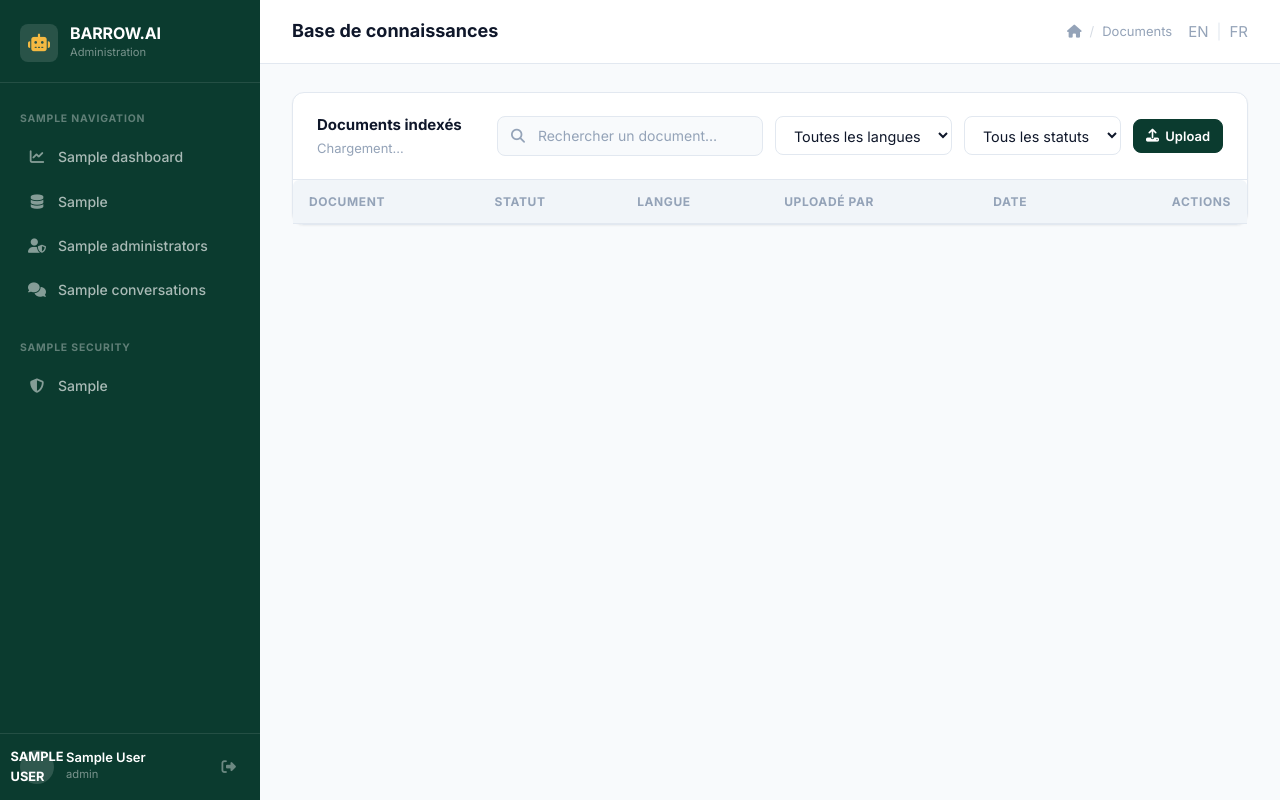
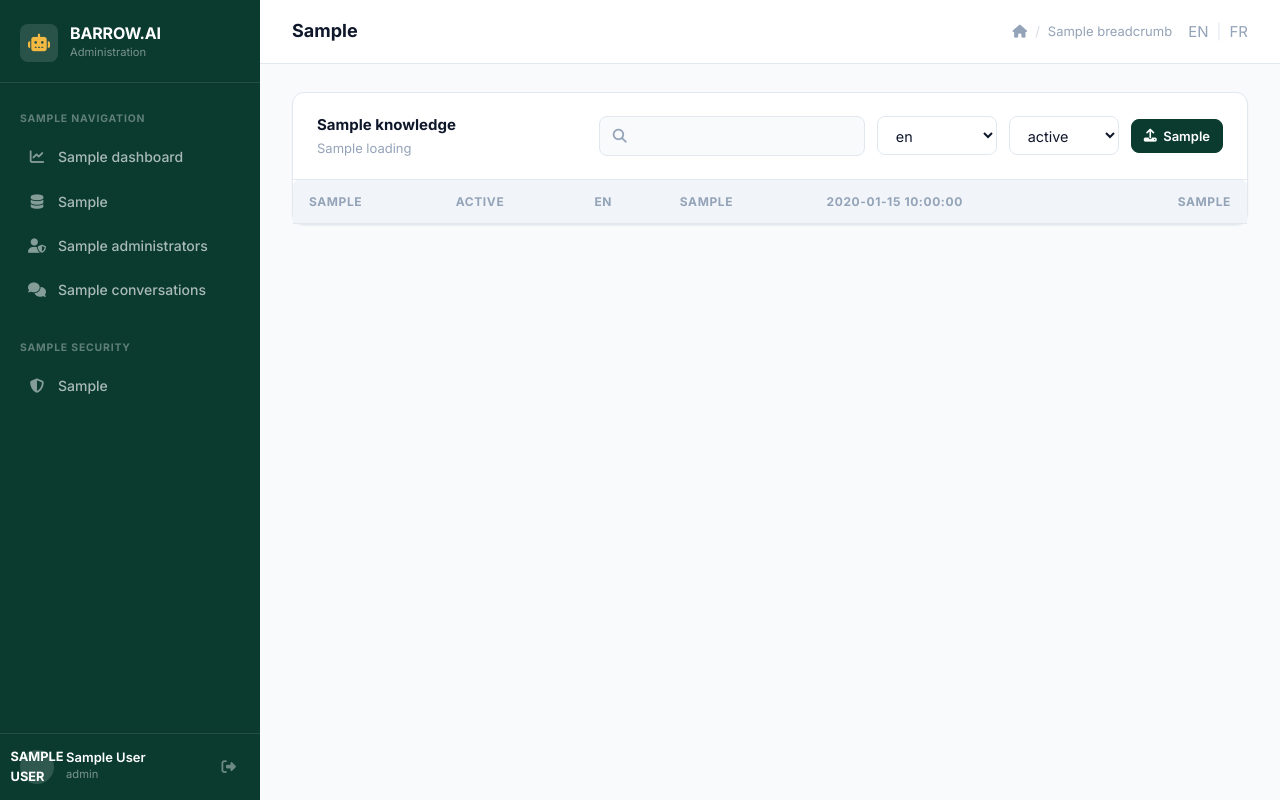
Before and after one commit to laurentmd5/bai-backend, a Python web app: template app/admin/templates/knowledge/list.html in a window 1280 px wide. Run offline with Jinja, Linux system fonts and the light colour scheme; the template is opened without the code that fills it: most values are stand-ins (such as "Sample title", 1, 10 or a date in 2020); lists and menus that the app fills with data are empty.

Commit message:
mis à jour langue

```diff
--- a/app/admin/templates/knowledge/list.html
+++ b/app/admin/templates/knowledge/list.html
@@ -1,34 +1,34 @@
 {% extends "base.html" %}
-{% block title %}Base de connaissances — BARROW.AI{% endblock %}
-{% block page_title %}Base de connaissances{% endblock %}
+{% block title %}{{ t['knowledge']['page_title'] }}{% endblock %}
+{% block page_title %}{{ t['base']['knowledge_base'] }}{% endblock %}
 {% block breadcrumb %}
-  <span class="sep">/</span><span>Documents</span>
+  <span class="sep">/</span><span>{{ t['knowledge']['breadcrumb'] }}</span>
 {% endblock %}
 
 {% block content %}
 <div class="card">
   <div class="card-header">
     <div>
-      <div class="card-title">Documents indexés</div>
-      <div class="card-subtitle" id="docs-count">Chargement…</div>
+      <div class="card-title">{{ t['knowledge']['card_title'] }}</div>
+      <div class="card-subtitle" id="docs-count">{{ t['knowledge']['loading'] }}</div>
     </div>
     <div class="search-bar">
       <div class="search-input-wrap">
         <i class="fas fa-search"></i>
-        <input type="text" id="search-input" placeholder="Rechercher un document…" autocomplete="off">
+        <input type="text" id="search-input" placeholder="{{ t['knowledge']['search_placeholder'] }}" autocomplete="off">
       </div>
       <select id="lang-filter" class="form-control" style="width:auto;min-width:120px">
-        <option value="">Toutes les langues</option>
-        <option value="fr">Français</option>
-        <option value="en">English</option>
+        <option value="">{{ t['knowledge']['lang_all'] }}</option>
+        <option value="fr">{{ t['knowledge']['lang_fr'] }}</option>
+        <option value="en">{{ t['knowledge']['lang_en'] }}</option>
       </select>
       <select id="status-filter" class="form-control" style="width:auto;min-width:110px">
-        <option value="">Tous les statuts</option>
-        <option value="true">Actifs</option>
-        <option value="false">Inactifs</option>
+        <option value="">{{ t['knowledge']['status_all'] }}</option>
+        <option value="active">{{ t['knowledge']['status_active'] }}</option>
+        <option value="inactive">{{ t['knowledge']['status_inactive'] }}</option>
       </select>
       <a href="/admin/knowledge/upload" class="btn btn-primary btn-sm">
-        <i class="fas fa-upload"></i> Upload
+        <i class="fas fa-upload"></i> {{ t['knowledge']['btn_upload'] }}
       </a>
     </div>
   </div>
@@ -37,12 +37,12 @@
     <table class="data-table">
       <thead>
         <tr>
-          <th>Document</th>
-          <th>Statut</th>
-          <th>Langue</th>
-          <th>Uploadé par</th>
-          <th>Date</th>
-          <th class="col-actions">Actions</th>
+          <th>{{ t['knowledge']['th_document'] }}</th>
+          <th>{{ t['knowledge']['th_status'] }}</th>
+          <th>{{ t['knowledge']['th_language'] }}</th>
+          <th>{{ t['knowledge']['th_uploaded_by'] }}</th>
+          <th>{{ t['knowledge']['th_date'] }}</th>
+          <th class="col-actions">{{ t['knowledge']['th_actions'] }}</th>
         </tr>
       </thead>
       <tbody id="docs-tbody"></tbody>
@@ -55,17 +55,17 @@
 <div class="modal-overlay hidden" id="delete-modal">
   <div class="modal">
     <div class="modal-header">
-      <span class="modal-title"><i class="fas fa-trash" style="color:var(--danger);margin-right:.5rem"></i>Supprimer le document</span>
+      <span class="modal-title"><i class="fas fa-trash" style="color:var(--danger);margin-right:.5rem"></i>{{ t['knowledge']['modal_title'] }}</span>
       <button class="modal-close" onclick="closeDeleteModal()"><i class="fas fa-times"></i></button>
     </div>
     <div class="modal-body">
       <p style="font-size:.9rem;color:var(--text-secondary)">
-        Supprimer <strong id="delete-doc-name"></strong> ? Cette action est irréversible et supprimera les embeddings associés.
+        {{ t['knowledge']['modal_body'] }} <strong id="delete-doc-name"></strong>{{ t['knowledge']['modal_warning'] }}
       </p>
     </div>
     <div class="modal-footer">
-      <button class="btn btn-secondary" onclick="closeDeleteModal()">Annuler</button>
-      <button class="btn btn-danger" id="confirm-delete-btn"><i class="fas fa-trash"></i> Supprimer</button>
+      <button class="btn btn-secondary" onclick="closeDeleteModal()">{{ t['knowledge']['btn_cancel'] }}</button>
+      <button class="btn btn-danger" id="confirm-delete-btn"><i class="fas fa-trash"></i> {{ t['knowledge']['btn_delete'] }}</button>
     </div>
   </div>
 </div>
@@ -96,18 +96,22 @@
   const params = new URLSearchParams({ limit: PAGE_LIMIT, offset: page * PAGE_LIMIT });
   if (searchQuery)  params.set('search', searchQuery);
   if (langFilter)   params.set('language', langFilter);
-  if (statusFilter) params.set('is_active', statusFilter);
+  if (statusFilter) {
+    if (statusFilter === 'active') params.set('status', 'active');
+    else if (statusFilter === 'inactive') params.set('status', 'error'); // or something to filter out if not active, wait knowledge.py allows 'active' 'pending' 'error'. Let's just pass the statusFilter directly as 'status' parameter since we changed the value to 'active' or 'pending' etc.
+    params.set('status', statusFilter);
+  }
 
   const data = await apiJSON(`/knowledge?${params}`);
   if (!data) return;
 
   document.getElementById('docs-count').textContent =
-    `${data.total} document${data.total !== 1 ? 's' : ''}`;
+    `${data.total} {{ t['knowledge']['js']['documents'] }}`;
 
   if (!data.documents || !data.documents.length) {
     tbody.innerHTML = `<tr><td colspan="6"><div class="empty-state">
       <i class="fas fa-folder-open"></i>
-      <p>Aucun document trouvé</p>
+      <p>{{ t['knowledge']['js']['no_docs'] }}</p>
     </div></td></tr>`;
     document.getElementById('docs-pagination').innerHTML = '';
     return;
@@ -120,22 +124,22 @@
           <i class="fas ${getFileIcon(d.title)}" style="color:var(--primary);font-size:.9rem"></i>
         </div>
         <div>
-          <div style="font-weight:600;font-size:.875rem">${escapeHtml(d.title||'Sans titre')}</div>
+          <div style="font-weight:600;font-size:.875rem">${escapeHtml(d.title||'{{ t["knowledge"]["js"]["untitled"] }}')}</div>
           <div class="text-xs text-muted">${escapeHtml((d.description||'').substring(0,60))}${(d.description||'').length>60?'…':''}</div>
         </div>
       </div>
     </td>
-    <td>${d.is_active
-      ? '<span class="badge badge-success"><span class="badge-dot"></span>Actif</span>'
-      : '<span class="badge badge-warning"><span class="badge-dot"></span>Inactif</span>'}</td>
+    <td>${d.status === 'active' || d.status === 'indexing'
+      ? '<span class="badge badge-success"><span class="badge-dot"></span>{{ t["knowledge"]["js"]["active"] }}</span>'
+      : '<span class="badge badge-warning"><span class="badge-dot"></span>{{ t["knowledge"]["js"]["inactive"] }}</span>'}</td>
     <td><span class="badge badge-neutral">${(d.language||'en').toUpperCase()}</span></td>
     <td class="text-sm text-muted">${escapeHtml(d.uploaded_by||'—')}</td>
     <td class="text-sm text-muted">${formatDateShort(d.created_at)}</td>
     <td class="col-actions">
-      <button class="action-btn action-view" title="Voir" onclick="viewDoc('${d.id}')">
+      <button class="action-btn action-view" title="{{ t['knowledge']['js']['view'] }}" onclick="viewDoc('${d.id}')">
         <i class="fas fa-eye"></i>
       </button>
-      <button class="action-btn action-delete" title="Supprimer" onclick="openDeleteModal('${d.id}','${escapeHtml(d.title||'ce document')}')">
+      <button class="action-btn action-delete" title="{{ t['knowledge']['js']['delete'] }}" onclick="openDeleteModal('${d.id}','${escapeHtml(d.title||'{{ t["knowledge"]["js"]["this_doc"] }}')}')">
         <i class="fas fa-trash"></i>
       </button>
     </td>
@@ -164,7 +168,7 @@
   if (!pendingDeleteId) return;
   const data = await apiJSON(`/knowledge/${pendingDeleteId}`, { method: 'DELETE' });
   if (data !== null) {
-    showToast('Document supprimé', 'success');
+    showToast('{{ t["knowledge"]["js"]["deleted"] }}', 'success');
     closeDeleteModal();
     loadDocuments(currentPage);
   }
--- a/app/api/v1/endpoints/admin/knowledge.py
+++ b/app/api/v1/endpoints/admin/knowledge.py
@@ -125,7 +125,7 @@
                 "status": doc.status,
                 "language": doc.language,
                 "uploaded_by": str(doc.uploaded_by) if doc.uploaded_by else None,
-                "created_at": doc.created_at.isoformat(),
+                "created_at": doc.uploaded_at.isoformat() if doc.uploaded_at else None,
                 "indexed_at": doc.indexed_at.isoformat() if doc.indexed_at else None,
                 "chunks_count": doc.chunks_count or 0,
             }
```
Also changed, not shown: app/admin/locales/en.json (+36 -0 lines), app/admin/locales/fr.json (+40 -4 lines).
